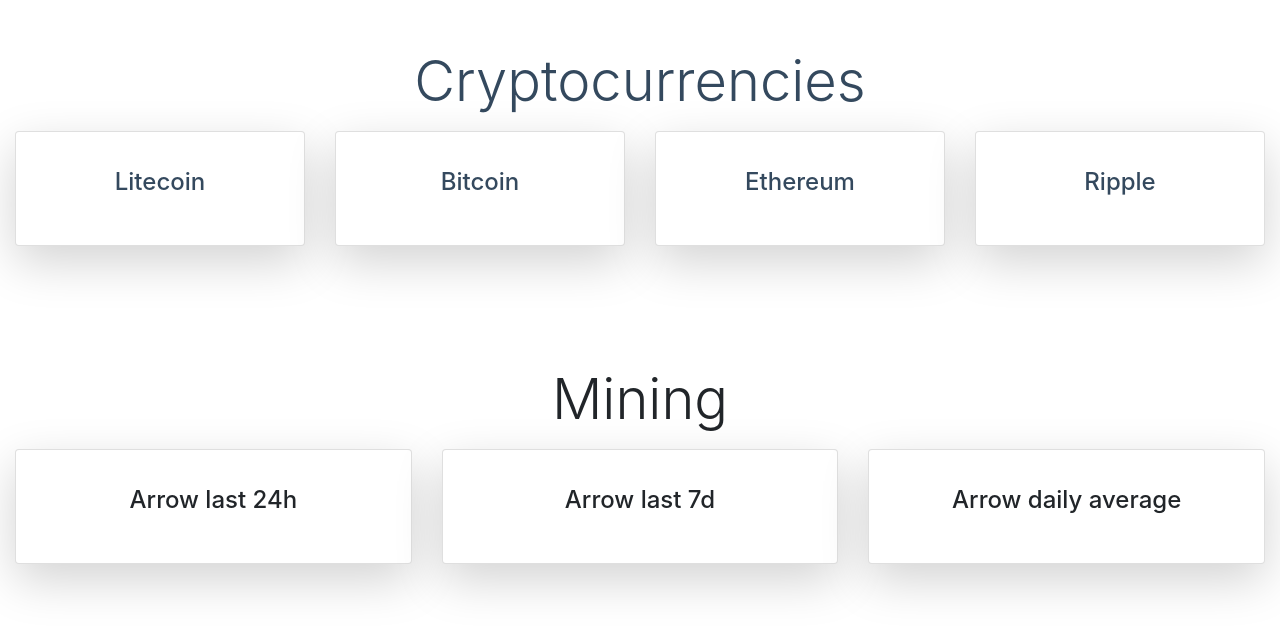
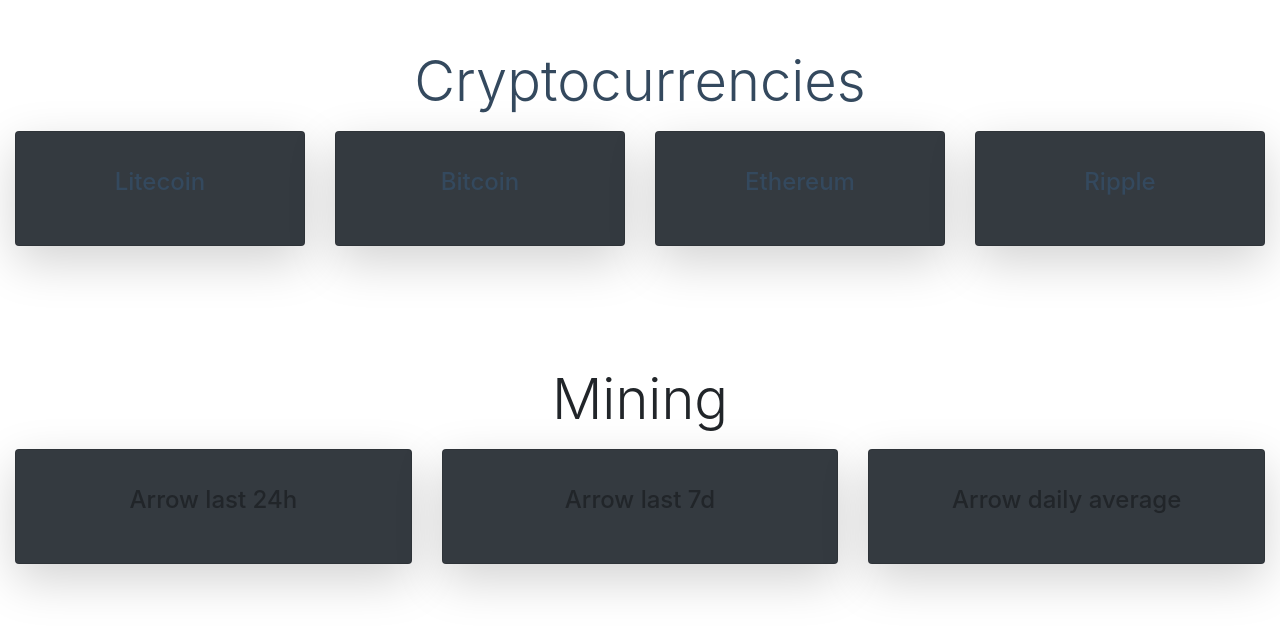
Before and after one commit to Rawbrekt/rawbrekt.github.io, a plain HTML site: page index.html in a window 1280 px wide. Drawn offline with Linux system fonts and the light colour scheme; no server answers.

Commit message:
New style applied

```diff
--- a/index.html
+++ b/index.html
@@ -15,7 +15,7 @@
         <h2 class="display-4 text-center mt-5 mb-3">Cryptocurrencies</h2>
         <div class="row text-center">
           <div class="col-md-3 mb-4">
-             <div class="card shadow-lg p-3 mb-5 bg-white rounded">
+             <div class="card shadow-lg p-3 mb-5 bg-dark rounded">
                 <div class="card-body">
                    <h4 class="card-title">Litecoin</h4>
                    <p class="card-text display-4" id="LTC"></p>
@@ -24,7 +24,7 @@
           </div>
 
           <div class="col-md-3 mb-4">
-             <div class="card shadow-lg p-3 mb-5 bg-white rounded">
+             <div class="card shadow-lg p-3 mb-5 bg-dark rounded">
                 <div class="card-body">
                    <h4 class="card-title">Bitcoin</h4>
                       <p class="card-text display-4" id="BTC"></p>
@@ -33,7 +33,7 @@
           </div>
 
           <div class="col-md-3 mb-4">
-             <div class="card shadow-lg p-3 mb-5 bg-white rounded">
+             <div class="card shadow-lg p-3 mb-5 bg-dark rounded">
                 <div class="card-body">
                    <h4 class="card-title">Ethereum</h4>
                    <p class="card-text display-4" id="ETH"></p>
@@ -41,7 +41,7 @@
              </div>
           </div>
             <div class="col-md-3 mb-4">
-             <div class="card shadow-lg p-3 mb-5 bg-white rounded">
+             <div class="card shadow-lg p-3 mb-5 bg-dark rounded">
                 <div class="card-body">
                    <h4 class="card-title">Ripple</h4>
                    <p class="card-text display-4" id="XRP"></p>
@@ -55,7 +55,7 @@
        <h2 class="display-4 text-center mt-5 mb-3">Mining</h2>
         <div class="row text-center">
           <div class="col-md-4 mb-4">
-             <div class="card shadow-lg p-3 mb-5 bg-white rounded">
+             <div class="card shadow-lg p-3 mb-5 bg-dark rounded">
                 <div class="card-body">
                    <h4 class="card-title">Arrow last 24h</h4>
                    <p class="card-text display-4" id="AmountCrypto1D"></p>
@@ -64,7 +64,7 @@
           </div>
 
           <div class="col-md-4 mb-4">
-             <div class="card shadow-lg p-3 mb-5 bg-white rounded">
+             <div class="card shadow-lg p-3 mb-5 bg-dark rounded">
                 <div class="card-body">
                    <h4 class="card-title">Arrow last 7d</h4>
                       <p class="card-text display-4" id="AmountCrypto7D"></p>
@@ -73,7 +73,7 @@
           </div>
 
           <div class="col-md-4 mb-4">
-             <div class="card shadow-lg p-3 mb-5 bg-white rounded">
+             <div class="card shadow-lg p-3 mb-5 bg-dark rounded">
                 <div class="card-body">
                    <h4 class="card-title">Arrow daily average</h4>
                    <p class="card-text display-4" id="AmountCryptoDailyAverage"></p>
```
